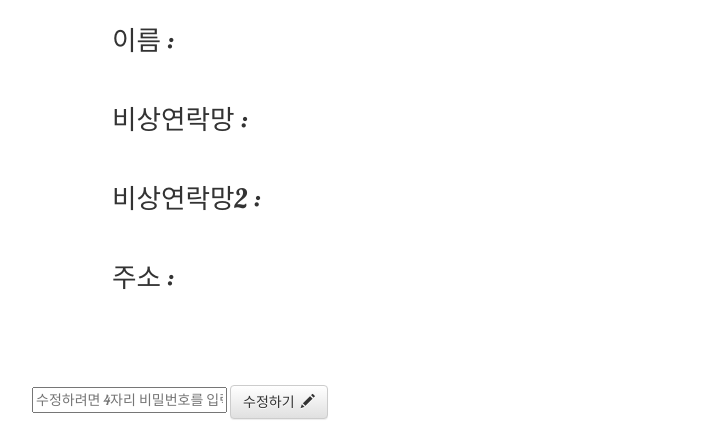
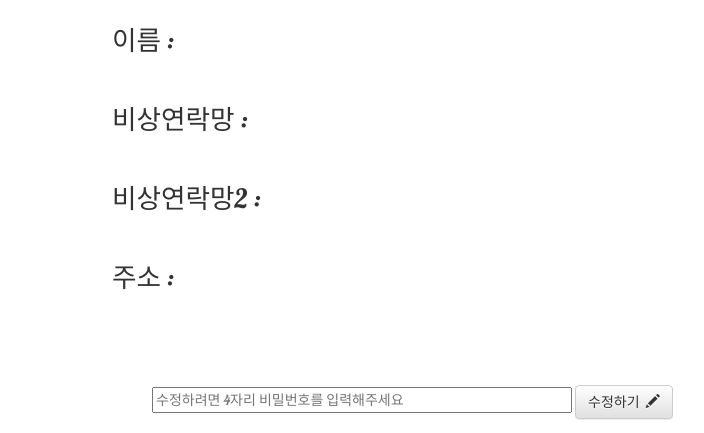
Before and after one commit to kyc0816/my-first-blog, a Django app: template blog/templates/blog/post_detail.html in a window 1320 px wide. Shown: the part 979-1412 px from the top of the page, without its empty margins (88-792 px from the left). Run offline with Django 3.2, Linux system fonts and the light colour scheme; the template is opened without the code that fills it, so the values that code supplies are empty; some libraries are stand-ins or nearby versions.

Commit message:
For a long time

```diff
--- a/blog/static/css/blog.css
+++ b/blog/static/css/blog.css
@@ -113,7 +113,10 @@ h1, h2, h3, h4 {
 }
 
 /* 이 아래가 비밀번호 부분임 */
-.pw-form input{\
+.pw-form {
     margin-left: 120px
+}
+
+.pw-form input{
     width: 40%;
 }
```
